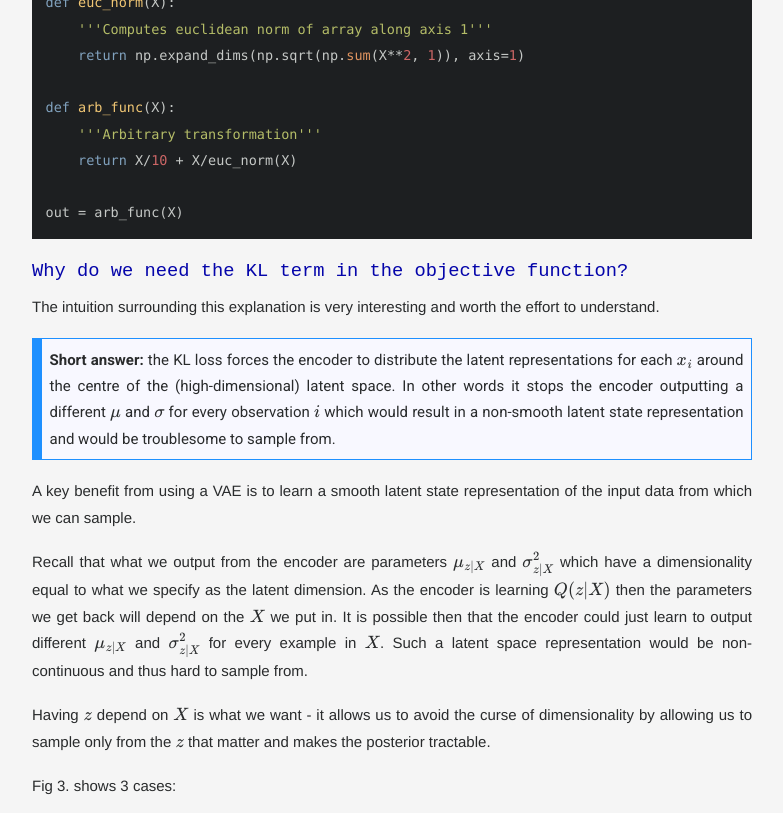
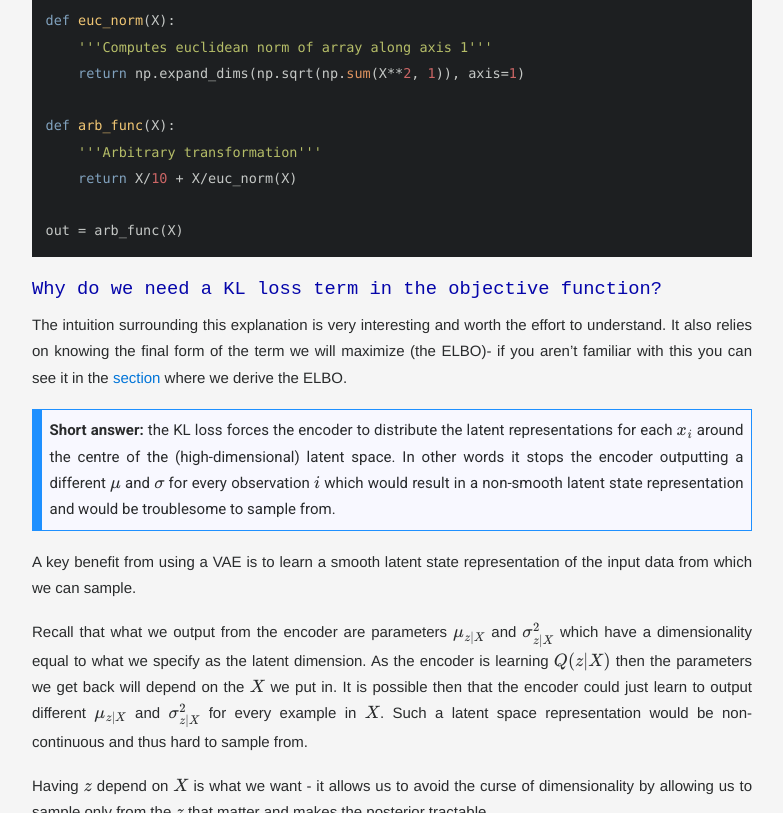
Before and after one commit to maw501/maw501.github.io, a Jekyll site: the page built from posts/_posts/General/2019-03-18-QandA-vaes.md, in a window 1280 px wide and 900 px high, scrolled down 8573 px, cut to the strip 0-813 px from the top of the window. Shown: the whole strip, without its empty margins (248-1031 px from the left). Built offline with Jekyll 4.4.1, drawn with Linux system fonts in a browser that asks for light colours; nearby versions of some CDN libraries; some web fonts are replaced; formulas are drawn with MathJax 3; comment, search, counter and statistics services are not loaded; some of the changed text lies outside the part shown.

Commit message:
internal linking

```diff
--- a/posts/_posts/General/2019-03-18-QandA-vaes.md
+++ b/posts/_posts/General/2019-03-18-QandA-vaes.md
@@ -107,11 +107,12 @@
 
 ##### A final point on the ELBO
 
-As we are not actually going to use the prior $P(z)=\mathcal{N}(z \| 0, I)$ to sample $z$ from we need some way to relate the distribution of $z$ output from $Q$ to $P(X)$, which is the term we wish to maximize. This is where the oft cited ELBO derivation comes in and results in the final objective term we will optimise. The ELBO derivation is contained in [Doersch](https://arxiv.org/abs/1606.05908) and whilst it is reasonably straightforward we will still explain it below in the mathematics section.
+As we are not actually going to use the prior $P(z)=\mathcal{N}(z \| 0, I)$ to sample $z$ from we need some way to relate the distribution of $z$ output from $Q$ to $P(X)$, which is the term we wish to maximize. This is where the oft cited ELBO derivation comes in and results in the final objective term we will optimise. The ELBO derivation is contained in [Doersch](https://arxiv.org/abs/1606.05908) and whilst it is reasonably straightforward we will still explain it below in the [mathematics section](#elbo_deriv).
 
 <hr class="with-margin">
 <h4 class="header" id="QandAconceptual">Q and A: conceptual</h4>
 
+<a name="overload"></a>
 ### Why is there so much notational overload?
 
 Tell me about it.
@@ -130,11 +131,13 @@
 
 Note: the **;** semi-colon you see being used above is notation to distinguish between different types of inputs, usually input variables and parameters.
 
+<a name="enc_dec"></a>
 #### What is the difference between the encoder, decoder, inference network and generator network?
 
 * **Encoder or inference network**: these are two terms for the same thing. The encoder takes as input the data $X$ and trains a neural network with parameters denoted by $\phi$, outputting parameters to $Q_{\phi}(z∣X)$ which is a probability density function. Thus if $Q$ is a Gaussian distribution, the encoder neural network will learn a vector of means and variances whose length depends on the dimensionality of the latent variables (we choose this).
 * **Decoder or generative network**: these are two terms for the same thing. The decoder takes as input latent variables $z$ and trains a neural network with parameters denoted by $\theta$, outputting parameters to $P_{\theta}(X∣z)$ which is a probability density function. Thus if $P$ is a Gaussian distribution, the decoder neural network will learn a vector of means and variances whose length depends on the dimensionality of the original data.
 
+<a name="graphical_model"></a>
 #### Why does the VAE graphical model notation only show the generator?
 
 Commonly we see the graphical model for a VAE specified as something like Fig 0 which describes the decoder/generative network only:
@@ -151,9 +154,10 @@
 
 Two points on this:
 * VAEs learn $z$ via the encoder/inference network.
-  * Technically they actually learn $z\|X$, this will be discussed later.
+  * Technically they actually learn $z\|X$, this is mentioned [above](#enc_dec).
 * Loosely speaking the ELBO derivation shows (amongst other things) us that learning $z$ via an encoder network we are able to still maximize the term we want, $P(X)$.
 
+<a name="variational"></a>
 #### Why does the term variational appear in the name?
 
 Because we are performing variational inference, which means we are using an approximation to the posterior of interest rather than trying to calculate the exact posterior directly. Recall this posterior is the output of the encoder and is over the latent variables, i.e. $Q(z \| X) $.
@@ -165,6 +169,7 @@
 <hr class="with-margin">
 <h4 class="header" id="QandAtheoretical">Q and A: theoretical</h4>
 
+<a name="dist_assumptions"></a>
 #### What distributional assumptions are we making about the data?
 
 With all the talk of Gaussians it's tempting to think VAEs place restrictive distributions on the data we wish to model. This is not the case.
@@ -188,6 +193,7 @@
 </p>
 <em class="figure">Fig. 1: Illustration of data being Gaussian conditioned upon cluster assignment.</em>
 
+<a name="map_rvs"></a>
 ##### Mapping independent normal RVs to any function (illustration)
 
 To see that we can go from independent normal random variables (RVs) in 2d to any complicated function consider the example below, from [Tutorial on Variational Autoencoders](https://arxiv.org/abs/1606.05908) by Carl Doersch.
@@ -219,9 +225,10 @@
 out = arb_func(X)
 </code></pre>
 
-#### Why do we need the KL term in the objective function?
+<a name="kl_obj"></a>
+#### Why do we need a KL loss term in the objective function?
 
-The intuition surrounding this explanation is very interesting and worth the effort to understand.
+The intuition surrounding this explanation is very interesting and worth the effort to understand. It also relies on knowing the final form of the term we will maximize (the ELBO)- if you aren't familiar with this you can see it in the [section](#elbo_obj_term) where we derive the ELBO.
 
 <blockquote class="tip">
 <strong>Short answer:</strong> the KL loss forces the encoder to distribute the latent representations for each $x_i$ around the centre of the (high-dimensional) latent space. In other words it stops the encoder outputting a different $\mu$ and $\sigma$ for every observation $i$ which would result in a non-smooth latent state representation and would be troublesome to sample from.
@@ -248,6 +255,7 @@
 
 For further reading on this topic consult the fantastic posts [here](https://towardsdatascience.com/intuitively-understanding-variational-autoencoders-1bfe67eb5daf) and [here](https://www.jeremyjordan.me/variational-autoencoders/) which I have used as reference.
 
+<a name="mean_field"></a>
 #### What is mean-field and amortized inference?
 
 This is perhaps the area of VAEs that is least clearly explained in my view.
@@ -269,19 +277,21 @@
 
 More reading [here](https://www.quora.com/What-is-amortized-variational-inference), [here (section 6)](https://arxiv.org/pdf/1711.05597.pdf) and [here](http://bjlkeng.github.io/posts/variational-bayes-and-the-mean-field-approximation/).
 
+<a name="iso_gauss"></a>
 #### Why do VAEs assume $p(z)$ is an isotropic Gaussian - isn't this restrictive?
 
 <blockquote class="tip">
 <strong>Short answer:</strong> No, due to the fact that we can map any set of independent normally distributed variables to an arbitrarily complex distribution if we use a sufficiently complicated function.
 </blockquote>
 
-This is answered elsewhere in this post under the question: *What distributional assumptions are we making about the data?.*
+This is also answered [here](#map_rvs).
 
-The longer answer is beyond the scope of this blog post.
+The longer answer is beyond the scope of this blog post and my present knowledge.
 
 <hr class="with-margin">
 <h4 class="header" id="QandAmath">Q and A: mathematical</h4>
 
+<a name="elbo_deriv"></a>
 #### How does the derivation of the ELBO help us?
 
 The ELBO derivation is what links the term we wish to maximize but are unable to do so directly, $P(X)$, with an equivalent expression we can solve which is tractable.
@@ -326,11 +336,15 @@
 
 and can note the term on the right can be rewritten as a KL term. Note that $Q$ can be any distribution we choose (we just want to sample $z$ from it) and so it makes sense to make $Q$ actually depend on $X$. This leaves us with
 
+<a name="elbo_obj_term"></a>
+
 $$\underbrace{\log P(X)}_\text{want to max}
  - \underbrace{\mathcal{D}[Q(z|X) \| P(z | X)]}_{\geq 0} =
  \overbrace{\underbrace{E_{z \sim Q}[ \log P(X | z)]}_\text{reconstruction loss}
  - \underbrace{\mathcal{D}[Q(z|X) \| P(z)]}_\text{KL loss}}^\text{ELBO}
  $$
+
+We will maximize the right-hand side, the ELBO.
 
 Due to the fact the KL divergence is always non-negative we have shown that maximizing the ELBO is equivalent to maximizing $P(X)$ as ELBO $\leq \log P(X)$ (because we have to add a non-negative term to the ELBO to get $P(X)$).
 
@@ -344,6 +358,7 @@
 
 **Note:** ELBO stands for Evidence Lower BOund and refers to the fact the ELBO provides a lower bound for $ \log P(X)$, the log probability of the observed data.
 
+<a name="calc_var"></a>
 #### What is the calculus of variations and how does it relate to VAEs?
 
 Pending.
@@ -351,6 +366,7 @@
 <hr class="with-margin">
 <h4 class="header" id="QandApractical">Q and A: practical</h4>
 
+<a name="decoder_output"></a>
 #### What is the output of the decoder? And what if I have real-valued data, which loss function should I use?
 
 This point confused me when training a VAE for a different dataset with real-valued output (i.e. numeric data).
@@ -370,6 +386,7 @@
 
 If you are inputting real-valued numeric data (i.e. simple structured data from a csv) you can use MSE as a loss function for the decoder. If you do this be sure to centre and scale the data appropriately and remove any sigmoid function from the end of the decoder.
 
+<a name="post_collapse"></a>
 #### What is posterior collapse and should I be scared of it?
 
 Yes, probably.
```
Also changed, not shown: other parts of posts/_posts/General/2019-03-18-QandA-vaes.md (+2 -2 lines).
